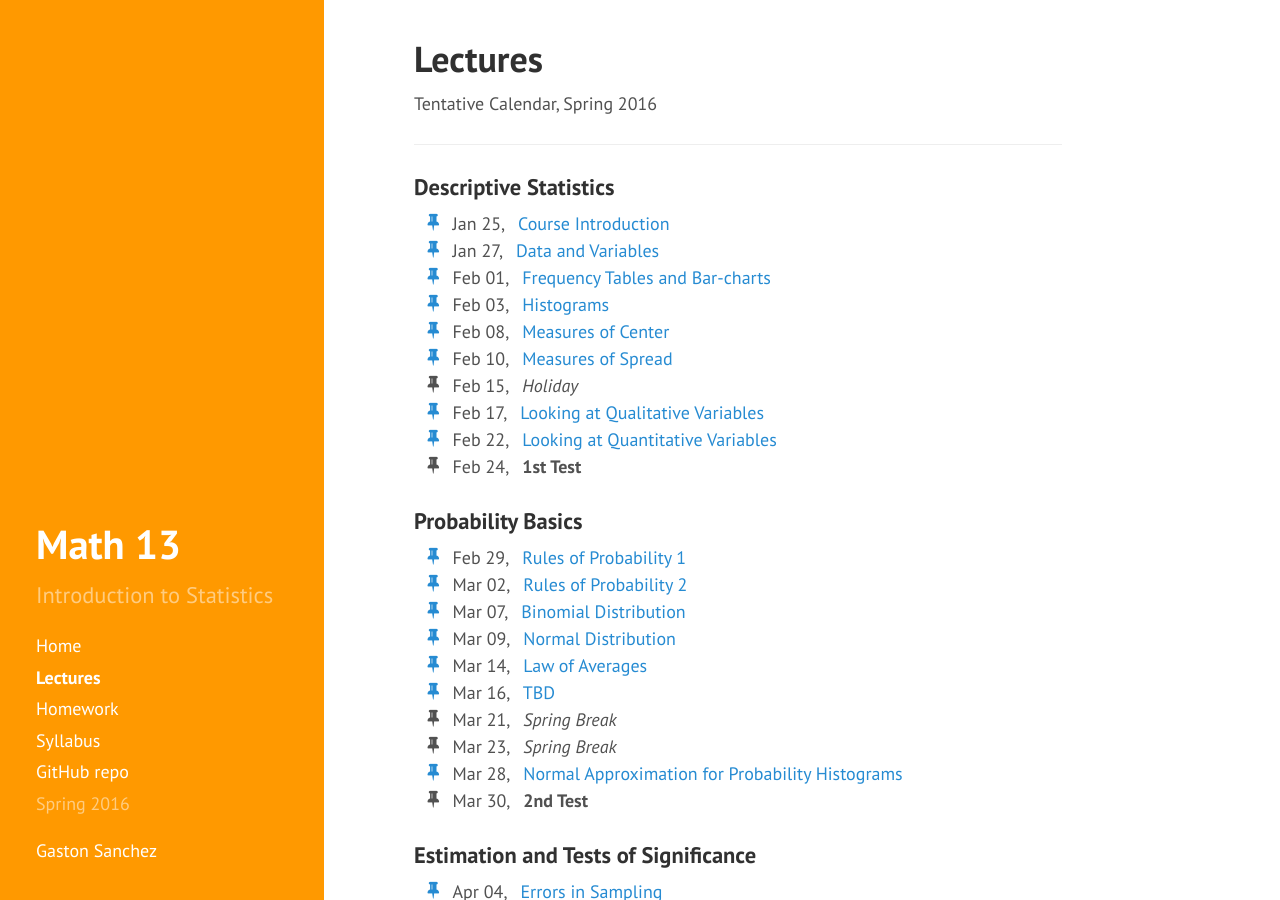
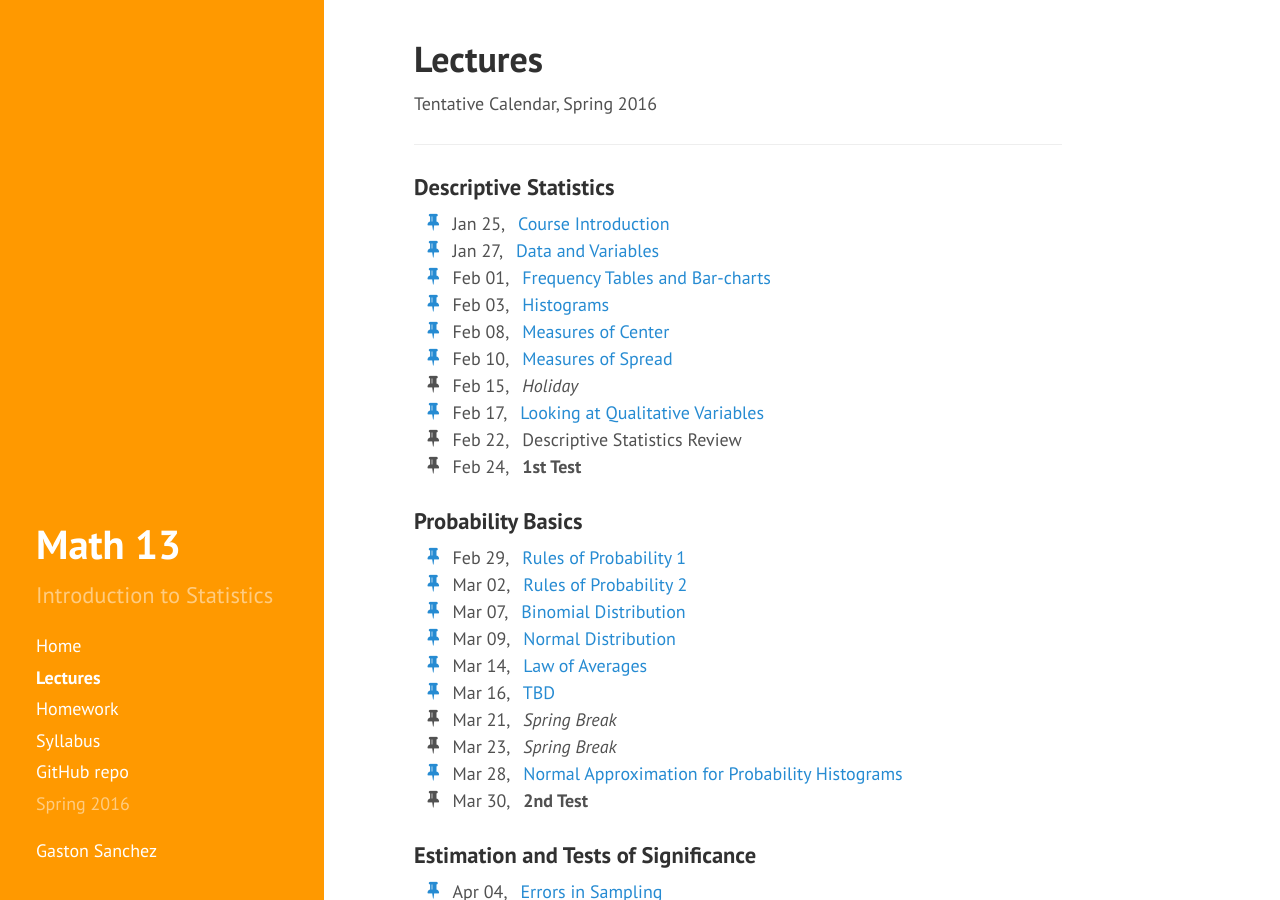
Before and after one commit to gastonstat/relic-math13, a Jekyll site: the page built from lectures/index.md, in a window 1280 px wide and 900 px high. Built offline with Jekyll 4.4.1, drawn with Linux system fonts in a browser that asks for light colours; nearby versions of some CDN libraries.

Commit message:
lectures: adding day for descriptive statistics review

```diff
--- a/lectures/index.md
+++ b/lectures/index.md
@@ -35,7 +35,7 @@ Tentative Calendar, Spring 2016
     <a href="07-charts-qualitative"><i class="fa-li fa fa-thumb-tack"></i></a> Feb 17, &nbsp;&nbsp;<a href="https://docs.google.com/presentation/d/1Rc0FwkYaWzLL4nzXuplnsArxBDs5TK6qktJ4C3eRxKc/pub?start=false&loop=false&delayms=3000" target="_blank">Looking at Qualitative Variables</a>
   </li>
   <li>
-    <a href="08-charts-quantitative"><i class="fa-li fa fa-thumb-tack"></i></a> Feb 22, &nbsp;&nbsp;<a href="https://docs.google.com/presentation/d/1sML3V9Ikd6k09Cyl8-gm0DkIK1Zhzpk5rVLND8tAM-o/pub?start=false&loop=false&delayms=3000" target="_blank">Looking at Quantitative Variables</a>
+    <i class="fa-li fa fa-thumb-tack"></i> Feb 22, &nbsp;&nbsp;Descriptive Statistics Review
   </li>
   <li>
     <i class="fa-li fa fa-thumb-tack"></i> Feb 24, &nbsp;&nbsp;<b>1st Test</b>
```
